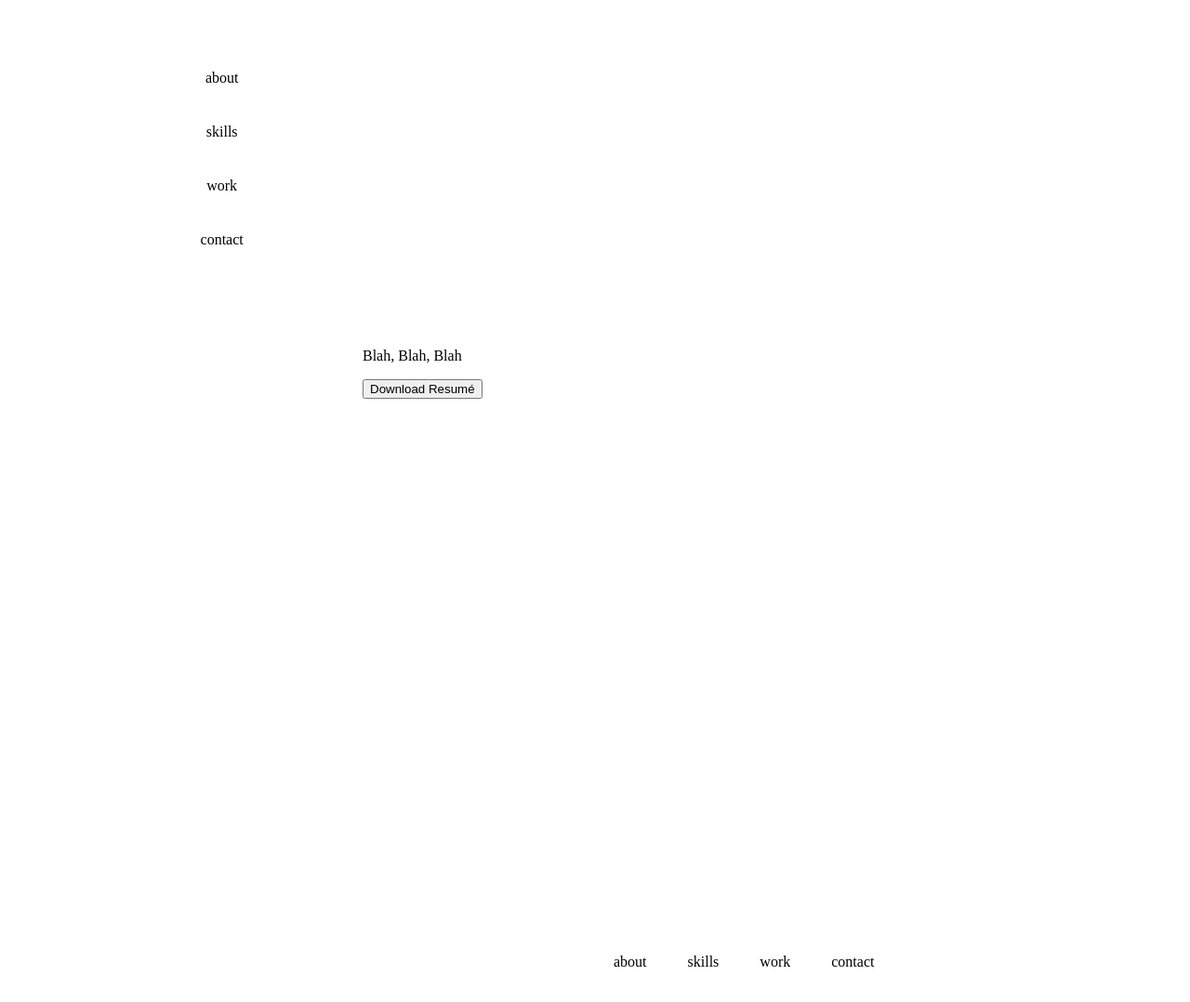
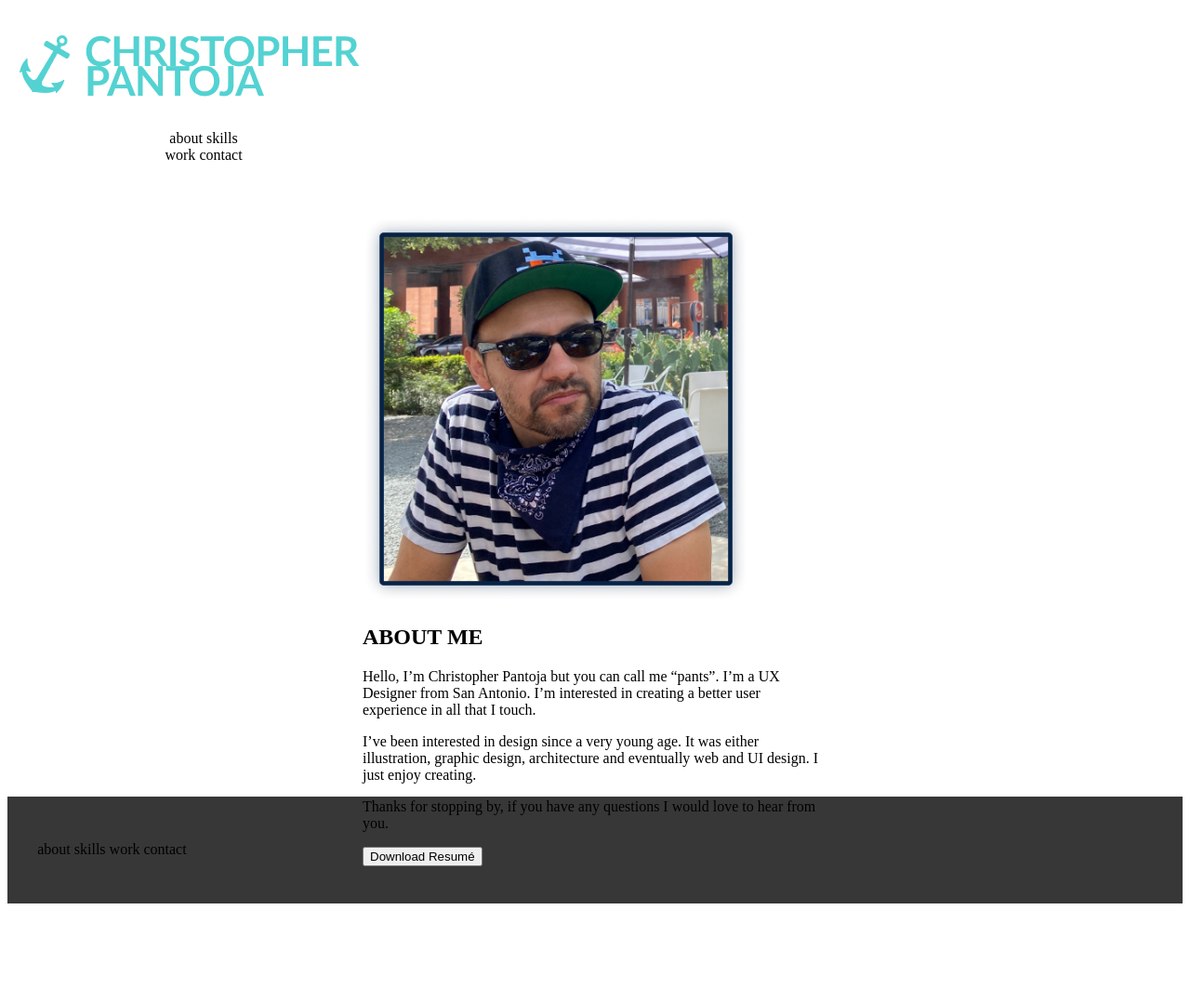
Before and after one commit to UXpants/UX_UI_HW_17, a plain HTML site: page index.html in a window 1280 px wide. Shown: the whole page at 93% size. After the commit the page ends 980 px from the top, so only its background shows below. Drawn offline with Linux system fonts and the light colour scheme.

Commit message:
HW Step 5

```diff
--- a/css/style.css
+++ b/css/style.css
@@ -7,7 +7,7 @@
     padding: 1%;
     text-align: center;
 }
-.nav {
+nav {
     width: 73%;
     padding: 1%;
 }
@@ -23,11 +23,12 @@ ul {
     width: 500px;
     margin: 0 auto;
 }
-.footer {
+footer {
     background-color: #373738;
+    padding: 20px;
 }
-ul li {
+footer ul {
     display: inline-block;
     vertical-align: top;
-    padding: 20px;
+    padding: 1%;
 }
--- a/index.html
+++ b/index.html
@@ -3,11 +3,13 @@
     <head>
         <title>Christopher Pantoja</title>
         <link rel="stylesheet" type="text/css" href="css/style.css">
+        <link rel="preconnect" href="https://fonts.gstatic.com">
+<link href="https://fonts.googleapis.com/css2?family=Lato&display=swap" rel="stylesheet">
     </head>
     <body>
         <header class="navigation">
             <div class="inline-block logo">
-                <img src="">
+                <img src="images/Logo@2x.png">
                 <nav class="inline-block">
                     <ul>
                         <li class="inline-block">about</li>
@@ -20,20 +22,24 @@
         </header>
         <section class="heroImg">
             <div class="content">
-                <img src="">
-                <p>Blah, Blah, Blah</p>
+                <img src="images/aboutMe@2x.png" width="416px" height="416px">
+                <h1>ABOUT ME</h1>
+                <p>Hello, I’m Christopher Pantoja but you can call me “pants”. I’m a UX Designer from San Antonio. I’m interested in creating a better user experience in all that I touch.</p>
+
+                 <p>I’ve been interested in design since a very young age. It was either illustration, graphic design, architecture and eventually web and UI design. I just enjoy creating.</p>
+
+                 <p>   Thanks for stopping by, if you have any questions I would love to hear from you.
+                </p>
                 <button>Download Resumé</button>
             </div>
         </section>
-        <section class="heroImg">
-            <footer>
-                <ul>
+        <footer>
+            <ul>
                     <li class="inline-block">about</li>
                     <li class="inline-block">skills</li>
                     <li class="inline-block">work</li>
                     <li class="inline-block">contact</li>
-                </ul>
-            </footer>
-        </section>
+            </ul>
+        </footer>
     </body>
 </html>
```
Also changed, not shown: images/Logo@2x.png (added), images/aboutMe@2x.png (added).
